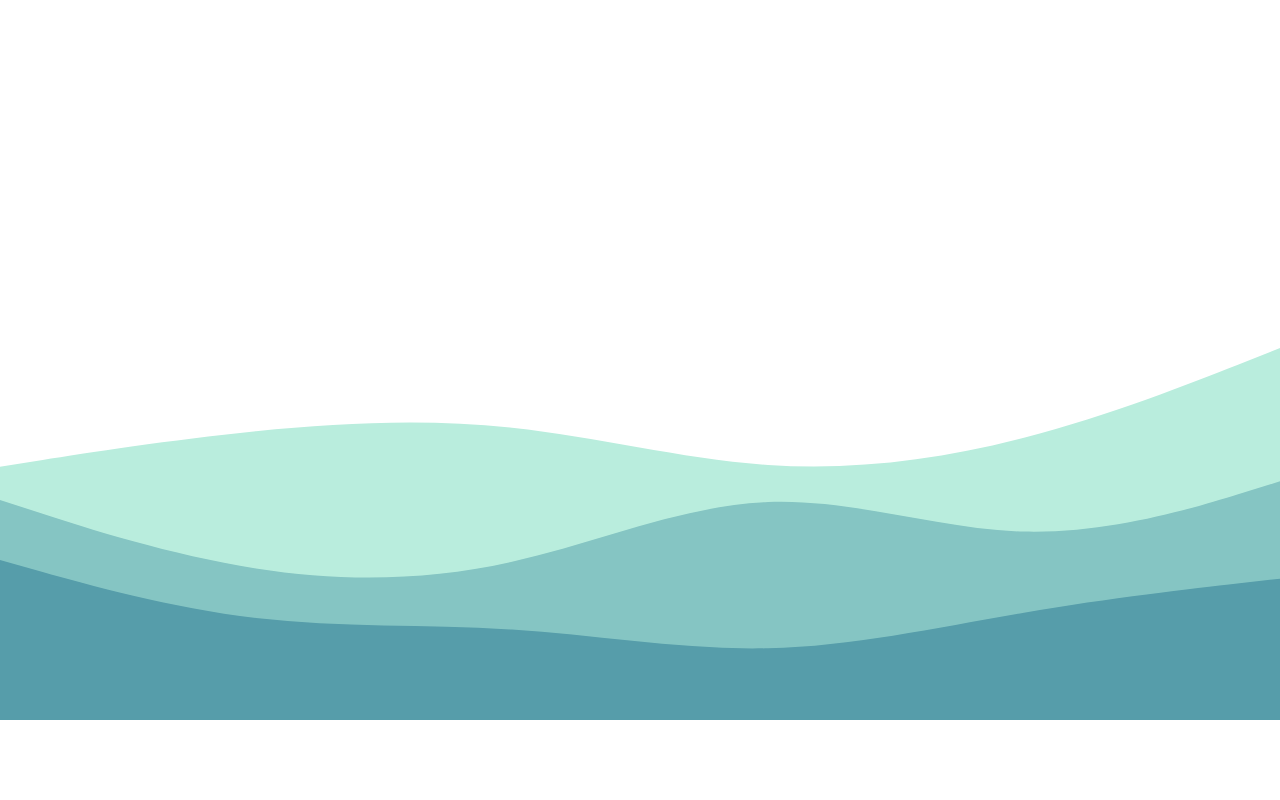
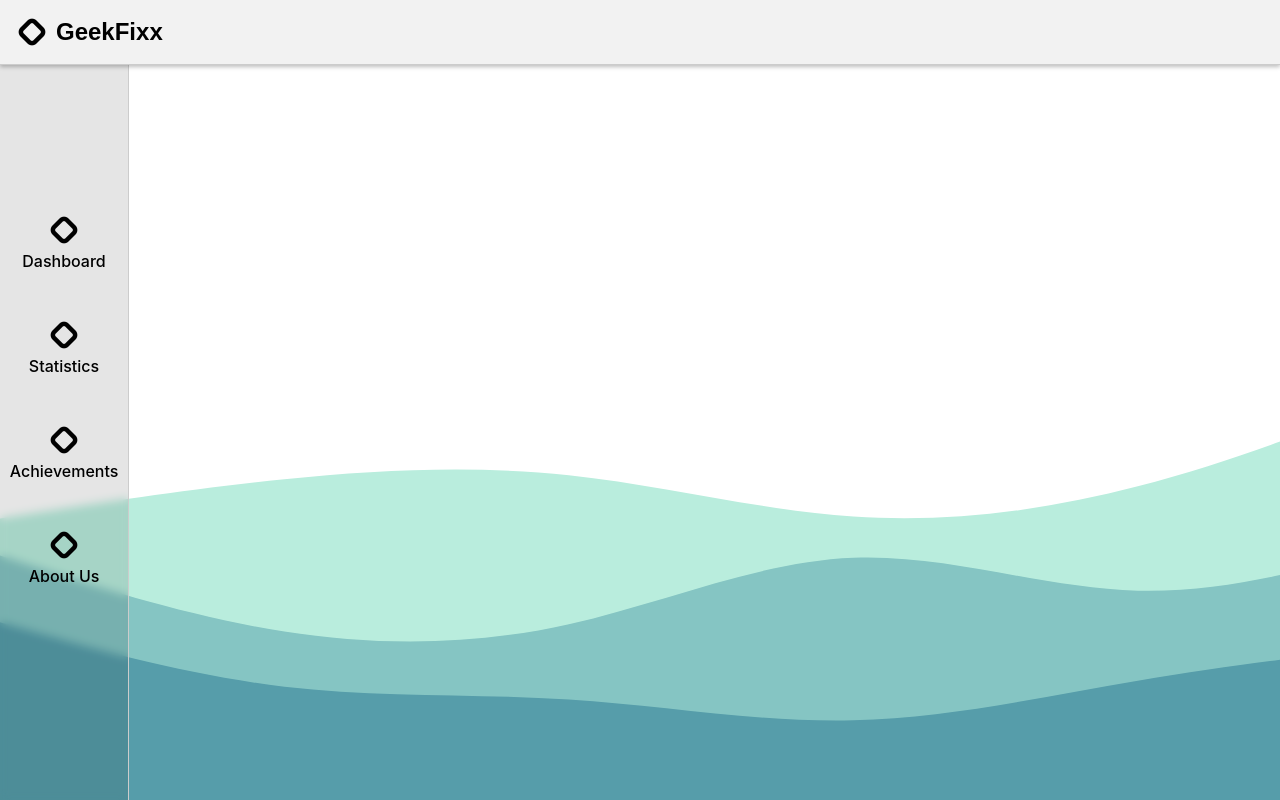
Before and after one commit to Rajat255/GeekFixx-ReactApp, a React (Create React App) app: page /dashboard in a window 1280 px wide. Before the commit this address had no page. Built offline with nearby package versions, Linux system fonts and the light colour scheme.

Commit message:
Creating Navbar and Header, adding it to Dashboard

```diff
--- a/src/App.js
+++ b/src/App.js
@@ -1,6 +1,7 @@
 import React from 'react';
 import Landing from "./pages/Landing";
 import Form from "./pages/Form.js";
+import Dashboard from "./pages/Dashboard"
 import {BrowserRouter, Routes, Route} from "react-router-dom";
 
 const App = () => {
@@ -9,6 +10,7 @@ const App = () => {
       <Routes>
         <Route path="/" element={<Landing />} />
         <Route path="/form" element={<Form />} />
+        <Route path="/dashboard" element={<Dashboard />} />
       </Routes>
     </BrowserRouter>  );
 }
--- a/src/components/Header.js
+++ b/src/components/Header.js
@@ -1,18 +1,19 @@
 import React from 'react';
+import "../css/header.css"
 
 
 const Header = () => {
   return (
-    <header style={{ backgroundColor: '#525252', width: '100%', padding: '.5rem 0'}}>
-      <nav style={{ display: 'flex', justifyContent: 'space-between', alignItems: 'center', maxWidth: '1200px', margin: '0 auto'}}>
-        <img src="./public/logo-white.png" alt="Logo" style={{ height: '50px' }} />
-        <ul style={{ display: 'flex', listStyle: 'none', gap: '1rem'}}>
-          <li><a href="#">Dashboard</a></li>
-          <li><a href="#">Statistics</a></li>
-          <li><a href="#">Preferences</a></li>
-        </ul>
-      </nav>
-    </header>
+    <div class="header-container">
+      <header class="header">
+        <a href="/dashboard">
+          <div class="logo">
+            <img src="/images/favicon-32x32.png" alt="logo-img" />
+            <span class="logo-title">GeekFixx</span>
+          </div>
+        </a>
+      </header>
+    </div>
   );
 }
 
--- /dev/null
+++ b/src/components/Navbar.js
@@ -0,0 +1,42 @@
+import React from 'react'
+import { Link } from 'react-router-dom'
+import "../css/navbar.css"
+
+function Navbar() {
+    return (
+        <div>    <div class="navbar">
+            <ul class="nav-links">
+                <li>
+                    <Link to={"/"}>
+                        <i class="fas fa-home"></i>
+                        <img src="/images/favicon-32x32.png" alt="logo-img" />
+                        <span>Dashboard</span>
+                    </Link>
+                </li>
+                <li>
+                    <Link to={"/statistics"}>
+                        <i class="fas fa-chart-simple"></i>
+                        <img src="/images/favicon-32x32.png" alt="logo-img" />
+                        <span>Statistics</span>
+                    </Link>
+                </li>
+                <li>
+                    <Link to={"/achievements"}>
+                        <i class="fas fa-trophy"></i>
+                        <img src="/images/favicon-32x32.png" alt="logo-img" />
+                        <span>Achievements</span>
+                    </Link>
+                </li>
+                <li>
+                    <Link to={"/aboutus"}>
+                        <i class="fas fa-circle-question"></i>
+                        <img src="/images/favicon-32x32.png" alt="logo-img" />
+                        <span>About Us</span>
+                    </Link>
+                </li>
+            </ul>
+        </div></div>
+    )
+}
+
+export default Navbar
--- /dev/null
+++ b/src/css/header.css
@@ -0,0 +1,40 @@
+.header-container {
+    position: fixed;
+    top: 0;
+    left: 0;
+    width: 100%;
+    z-index: 1;
+}
+
+.header-container a {
+    text-decoration: none;
+}
+
+.header {
+    display: flex;
+    align-items: center;
+    justify-content: space-between;
+    padding: 1rem;
+    background-color: #f2f2f2;
+    box-shadow: 0px 2px 4px rgba(0, 0, 0, 0.25);
+    border-bottom: 1px solid #ccc;
+}
+
+.logo {
+    display: flex;
+    align-items: center;
+    gap: 0.5rem;
+    font-size: 1.5rem;
+    font-weight: 700;
+    text-decoration: none;
+    color: black;
+}
+
+.logo img {
+    height: 2rem;
+    width: 2rem;
+}
+
+.logo-title {
+    font-family: "Montserrat", sans-serif;
+}
--- a/src/css/landing.css
+++ b/src/css/landing.css
@@ -2,7 +2,8 @@ body {
     background-image: url("/public/images/background2.svg");
     background-repeat: no-repeat;
     background-size: cover;
-  }
+    height: 100vh;
+}
 
 .landing-container {
     max-width: 960px;
--- /dev/null
+++ b/src/css/navbar.css
@@ -0,0 +1,54 @@
+.navbar {
+    display: flex;
+    flex-direction: row;
+    align-items: center;
+    justify-content: center;
+    height: 100vh;
+    width: 10%;
+    position: fixed;
+    top: 0;
+    left: 0;
+    background-color: rgba(0, 0, 0, 0.1);
+    backdrop-filter: blur(5px);
+    border-right: 1px solid #ccc;
+}
+
+.nav-links {
+    list-style: none;
+    padding: 0;
+    margin: 0;
+}
+
+.nav-links li {
+    border-radius: 1rem;
+    font-size: 1rem;
+    margin: 1.5rem 0;
+    padding: 0.75rem 0.7rem;
+    font-weight: 500;
+}
+
+.nav-links li a {
+    display: flex;
+    flex-direction: column;
+    align-items: center;
+    text-decoration: none;
+    color: inherit;
+}
+
+.nav-links li a span {
+    margin-top: 5px;
+}
+
+.nav-links a.active {
+    font-weight: 600;
+}
+
+.nav-links li:hover {
+    background-color: rgba(184, 184, 184, 0.3);
+    font-weight: 700;
+}
+
+.nav-links i {
+    color: black;
+    font-size: 1.25rem;
+}
--- a/src/pages/Dashboard.js
+++ b/src/pages/Dashboard.js
@@ -0,0 +1,14 @@
+import React from 'react'
+import Navbar from '../components/Navbar'
+import Header from '../components/Header'
+
+function Dashboard() {
+    return (
+        <>
+        <Header/>
+        <Navbar/>
+        </>
+    )
+}
+
+export default Dashboard
--- a/src/pages/Form.js
+++ b/src/pages/Form.js
@@ -1,5 +1,6 @@
 import React, { useState } from 'react';
 import "../css/form.css"
+import { Link } from 'react-router-dom';
 
 function Form() {
     const [name, setName] = useState('');
@@ -32,7 +33,7 @@ function Form() {
                         <input type="number" id="age" name="age" class="form-control" placeholder="Enter your age (in years)" min="18" max="120" required />
                     </div>
 
-                    <p><label for="gender">Gender:</label></p>
+                    <label for="gender">Gender:</label>
                     <div class="radio-options">
                         <div class="floatBlock">
                             <label for="male" id="male">Male</label>
@@ -51,7 +52,9 @@ function Form() {
                     </div>
 
                     <div class="form-group">
+                        <Link to={"/dashboard"}>
                         <button type="submit" id="submit" alt="Submit">Submit</button>
+                        </Link>
                     </div>
                 </form>
                 <div className='form-image'>
```
